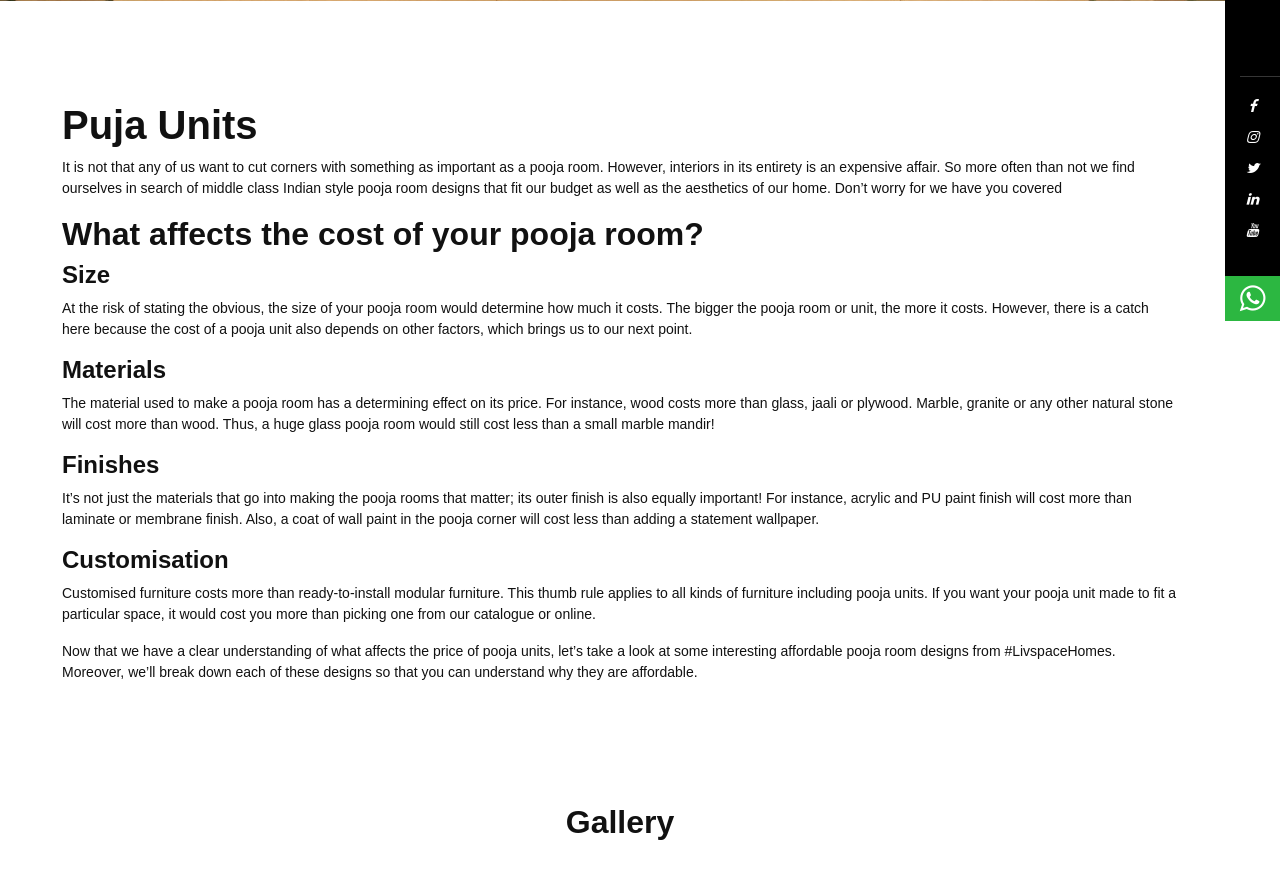
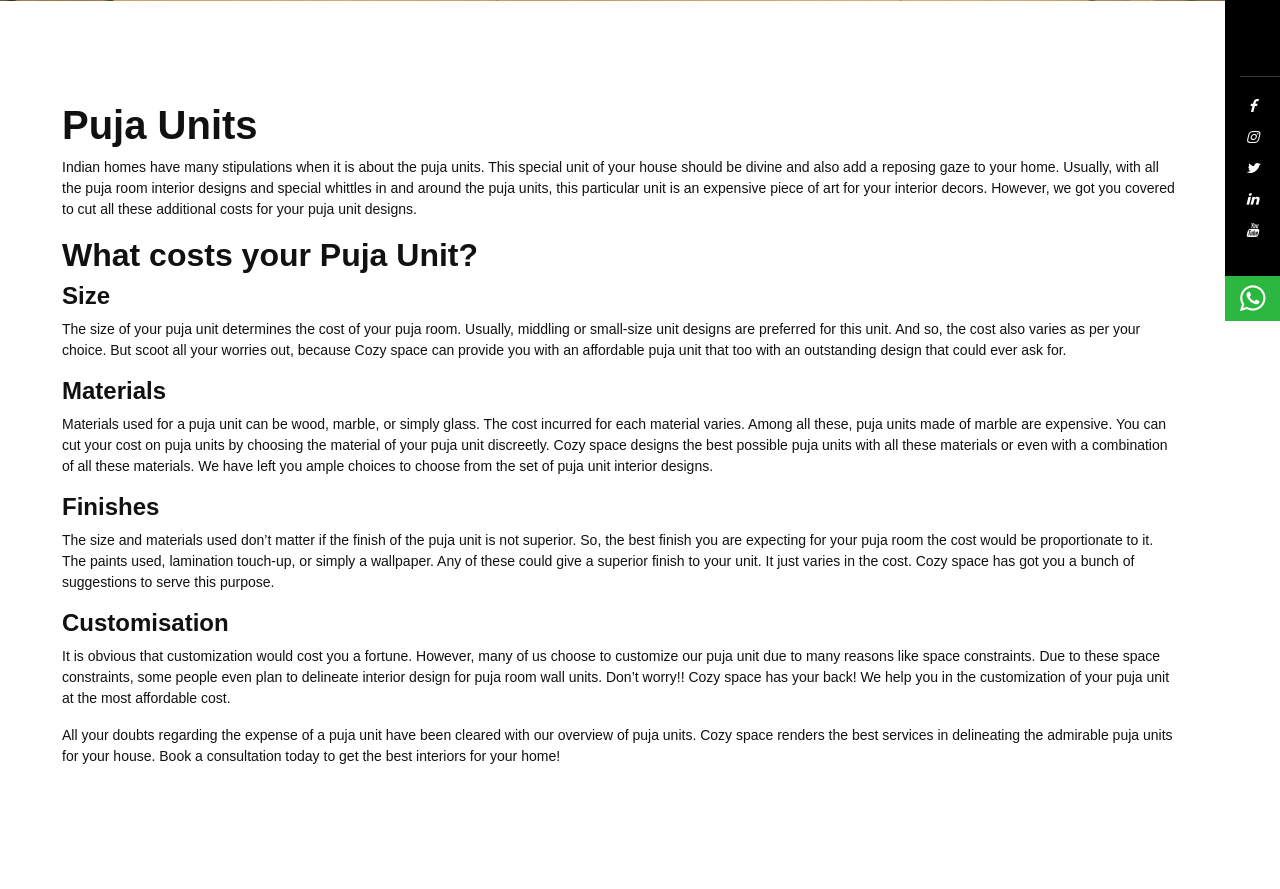
Before and after one commit to hd241994/cozyspace, a Django app: page /puja-units/ in a window 1280 px wide. Shown: the part 479-1368 px from the top of the page. Run offline with Django 3.2, Linux system fonts and the light colour scheme; some libraries are stand-ins or nearby versions.

Commit message:
Update puja-units.html

```diff
--- a/main/templates/main/puja-units.html
+++ b/main/templates/main/puja-units.html
@@ -28,17 +28,17 @@
             <div class="row ">
                <div class="col-12">
                   <h1>Puja Units</h1>
-                  <p>It is not that any of us want to cut corners with something as important as a pooja room. However, interiors in its entirety is an expensive affair. So more often than not we find ourselves in search of middle class Indian style pooja room designs that fit our budget as well as the aesthetics of our home. Don’t worry for we have you covered</p>
-                  <h2>What affects the cost of your pooja room?</h2>
+                  <p>Indian homes have many stipulations when it is about the puja units. This special unit of your house should be divine and also add a reposing gaze to your home. Usually, with all the puja room interior designs and special whittles in and around the puja units, this particular unit is an expensive piece of art for your interior decors. However, we got you covered to cut all these additional costs for your puja unit designs.</p>
+                  <h2>What costs your Puja Unit?</h2>
                   <h4>Size</h4>
-                  <p>At the risk of stating the obvious, the size of your pooja room would determine how much it costs. The bigger the pooja room or unit, the more it costs. However, there is a catch here because the cost of a pooja unit also depends on other factors, which brings us to our next point. </p>
+                  <p>The size of your puja unit determines the cost of your puja room. Usually, middling or small-size unit designs are preferred for this unit. And so, the cost also varies as per your choice. But scoot all your worries out, because Cozy space can provide you with an affordable puja unit that too with an outstanding design that could ever ask for. </p>
                    <h4>Materials </h4>
-                  <p>The material used to make a pooja room has a determining effect on its price. For instance, wood costs more than glass, jaali or plywood. Marble, granite or any other natural stone will cost more than wood. Thus, a huge glass pooja room would still cost less than a small marble mandir!</p>
+                  <p>Materials used for a puja unit can be wood, marble, or simply glass. The cost incurred for each material varies. Among all these, puja units made of marble are expensive. You can cut your cost on puja units by choosing the material of your puja unit discreetly. Cozy space designs the best possible puja units with all these materials or even with a combination of all these materials. We have left you ample choices to choose from the set of puja unit interior designs.</p>
                    <h4>Finishes</h4>
-                  <p>It’s not just the materials that go into making the pooja rooms that matter; its outer finish is also equally important! For instance, acrylic and PU paint finish will cost more than laminate or membrane finish. Also, a coat of wall paint in the pooja corner will cost less than adding a statement wallpaper. </p>
+                  <p>The size and materials used don’t matter if the finish of the puja unit is not superior. So, the best finish you are expecting for your puja room the cost would be proportionate to it. The paints used, lamination touch-up, or simply a wallpaper. Any of these could give a superior finish to your unit. It just varies in the cost. Cozy space has got you a bunch of suggestions to serve this purpose. </p>
                    <h4>Customisation</h4>
-                  <p>Customised furniture costs more than ready-to-install modular furniture. This thumb rule applies to all kinds of furniture including pooja units. If you want your pooja unit made to fit a particular space, it would cost you more than picking one from our catalogue or online. </p>
-                  <p>Now that we have a clear understanding of what affects the price of pooja units, let’s take a look at some interesting affordable pooja room designs from #LivspaceHomes. Moreover, we’ll break down each of these designs so that you can understand why they are affordable. </p>
+                  <p>It is obvious that customization would cost you a fortune. However, many of us choose to customize our puja unit due to many reasons like space constraints. Due to these space constraints, some people even plan to delineate interior design for puja room wall units. Don’t worry!! Cozy space has your back! We help you in the customization of your puja unit at the most affordable cost. </p>
+                  <p>All your doubts regarding the expense of a puja unit have been cleared with our overview of puja units. Cozy space renders the best services in delineating the admirable puja units for your house. Book a consultation today to get the best interiors for your home! </p>
                </div>
             </div>
          </div>
```
